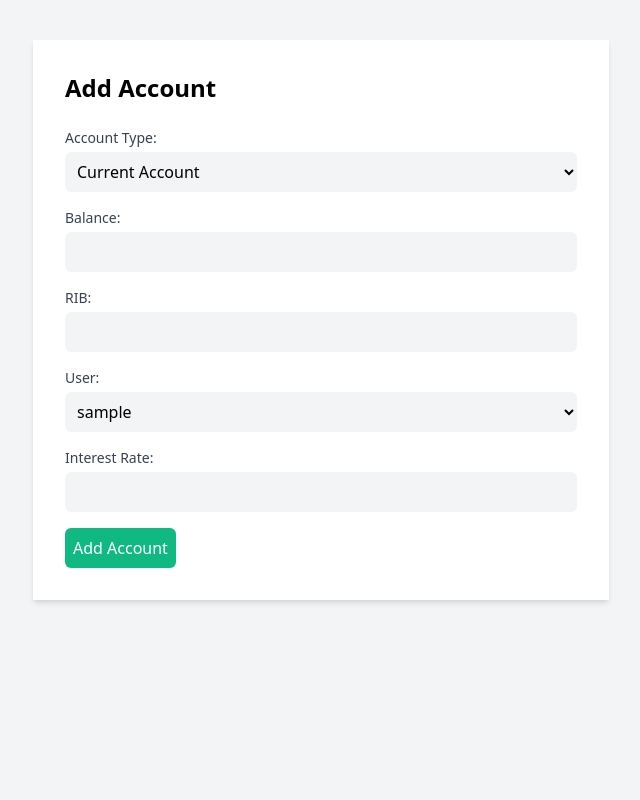
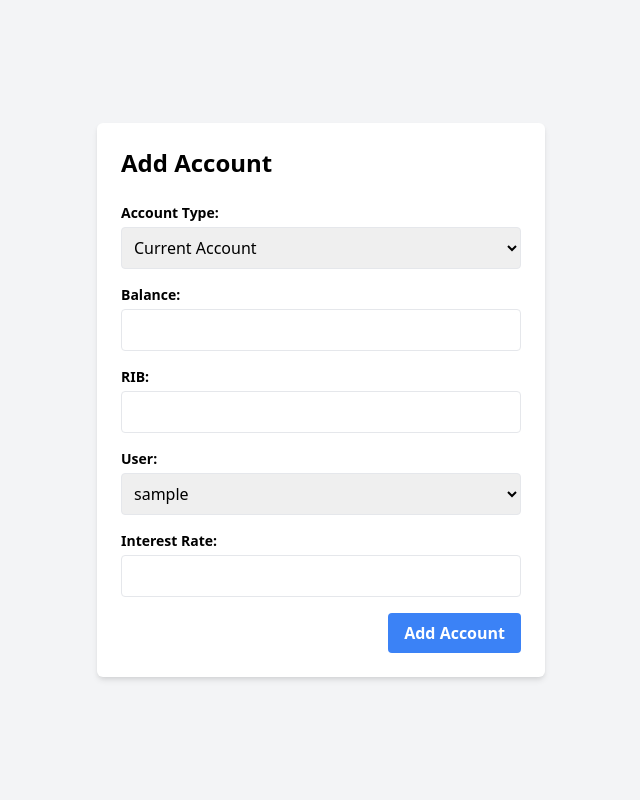
Before and after one commit to Mr-AXEL01/E-BANK, a PHP site: page /addAccount.php in a window 1280 px wide. Shown: the whole page, without its empty margins (319-959 px from the left). Run offline with PHP 8.4, Linux system fonts and the light colour scheme; tables that the repository leaves empty or names only in its code hold one stand-in row (values such as "Sample post"); data that the repository does not hold is empty.

Commit message:
handle more logic for account

```diff
--- a/app/views/addAccount.php
+++ b/app/views/addAccount.php
@@ -1,8 +1,8 @@
 <?php
 require_once "../services/AccountService.php";
 require_once "../services/UserServices.php";
-require_once"../models/account/CurrentAccount.php";
-require_once"../models/account/SavingsAccount.php";
+require_once "../models/account/CurrentAccount.php";
+require_once "../models/account/SavingsAccount.php";
 
 $accountService = new AccountService();
 $userService = new Userservice();
@@ -11,6 +11,7 @@ $userService = new Userservice();
 $users = $userService->getUser();  // Adjust this based on your UserService implementation
 
 // Logic for editing account
+$editMode = false;
 if ($_SERVER['REQUEST_METHOD'] === 'GET' && isset($_GET['edit'])) {
     $accountId = $_GET['edit'];
     $account = $accountService->getAccountById($accountId);
@@ -31,22 +32,21 @@ if ($_SERVER['REQUEST_METHOD'] === 'GET' && isset($_GET['edit'])) {
 }
 
 // Logic for adding or editing account
-if ($_SERVER['REQUEST_METHOD'] === 'POST') {
-    if (isset($_POST['submit'])) {
+if ($_SERVER['REQUEST_METHOD'] === 'POST' && isset($_POST['submit'])) {
     $accountType = $_POST['accountType'];
     $balance = $_POST['balance'];
     $RIB = $_POST['RIB'];
     $userId = $_POST['userId'];
 
     if ($accountType === 'current') {
-            $overdraftLimit = $_POST['overdraftLimit'];
+        $overdraftLimit = $currentAccountData['overdraft_limit'] ?? null;
         $account = new CurrentAccount(null, $balance, $RIB, $userId, $overdraftLimit);
     } else {
-            $interestRate = $_POST['interestRate'];
+        $interestRate = $currentAccountData['interest_rate'] ?? null;
         $account = new SavingsAccount(null, $balance, $RIB, $userId, $interestRate);
     }
 
-        if (isset($_POST['edited'])) {
+    if ($editMode) {
         $accountId = $_POST['accountId'];
         $account->setAccountId($accountId);
         $accountService->editAccount($account);
@@ -58,7 +58,6 @@ if ($_SERVER['REQUEST_METHOD'] === 'POST') {
     header('Location: accounts.php');
     exit();
 }
-}
 ?>
 
 <!DOCTYPE html>
@@ -67,56 +66,42 @@ if ($_SERVER['REQUEST_METHOD'] === 'POST') {
 <head>
     <meta charset="UTF-8">
     <meta name="viewport" content="width=device-width, initial-scale=1.0">
-    <title><?= isset($editMode) ? 'Edit' : 'Add' ?> Account</title>
-    <!-- Tailwind CSS CDN -->
-    <link href="https://cdn.jsdelivr.net/npm/tailwindcss@2.2.19/dist/tailwind.min.css" rel="stylesheet">
+    <title><?= $editMode ? 'Edit' : 'Add' ?> Account</title>
+    <!-- Add Tailwind CSS -->
+    <link rel="stylesheet" href="https://cdn.jsdelivr.net/npm/tailwindcss@2.2.19/dist/tailwind.min.css">
 </head>
 
-<body class="bg-gray-100">
+<body class="bg-gray-100 min-h-screen flex items-center justify-center">
 
-    <div class="max-w-xl mx-auto bg-white p-8 mt-10 shadow-md">
-        <h1 class="text-2xl font-bold mb-6"><?= isset($editMode) ? 'Edit' : 'Add' ?> Account</h1>
+    <div class="w-full max-w-md bg-white p-6 rounded-md shadow-md">
+        <h1 class="text-2xl font-bold mb-6"><?= $editMode ? 'Edit' : 'Add' ?> Account</h1>
 
         <form method="post" action="" class="space-y-4">
             <input type="hidden" name="accountId" value="<?= isset($accountId) ? $accountId : '' ?>">
 
-            <div class="flex space-x-4">
-                <div class="flex-1">
-                    <label for="accountType" class="block text-sm font-medium text-gray-700">Account Type:</label>
-                    <select name="accountType" id="accountType"
-                        class="mt-1 p-2 block w-full rounded-md bg-gray-100 border-transparent focus:border-gray-500 focus:bg-white focus:ring-0">
-                        <option value="current"
-                            <?= isset($accountType) && $accountType === 'current' ? 'selected' : '' ?>>Current
-                            Account</option>
-                        <option value="savings"
-                            <?= isset($accountType) && $accountType === 'savings' ? 'selected' : '' ?>>Savings
-                            Account</option>
+            <div class="flex flex-col">
+                <label for="accountType" class="text-sm font-semibold mb-1">Account Type:</label>
+                <select name="accountType" id="accountType" class="p-2 border rounded">
+                    <option value="current" <?= isset($accountType) && $accountType === 'current' ? 'selected' : '' ?>>Current Account</option>
+                    <option value="savings" <?= isset($accountType) && $accountType === 'savings' ? 'selected' : '' ?>>Savings Account</option>
                 </select>
             </div>
+
+            <div class="flex flex-col">
+                <label for="balance" class="text-sm font-semibold mb-1">Balance:</label>
+                <input type="number" name="balance" value="<?= isset($balance) ? $balance : '' ?>" class="p-2 border rounded" required>
             </div>
 
-            <div>
-                <label for="balance" class="block text-sm font-medium text-gray-700">Balance:</label>
-                <input type="number" name="balance" value="<?= isset($balance) ? $balance : '' ?>"
-                    class="mt-1 p-2 block w-full rounded-md bg-gray-100 border-transparent focus:border-gray-500 focus:bg-white focus:ring-0"
-                    required>
+            <div class="flex flex-col">
+                <label for="RIB" class="text-sm font-semibold mb-1">RIB:</label>
+                <input type="text" name="RIB" value="<?= isset($RIB) ? $RIB : '' ?>" class="p-2 border rounded" required>
             </div>
 
-            <div>
-                <label for="RIB" class="block text-sm font-medium text-gray-700">RIB:</label>
-                <input type="text" name="RIB" value="<?= isset($RIB) ? $RIB : '' ?>"
-                    class="mt-1 p-2 block w-full rounded-md bg-gray-100 border-transparent focus:border-gray-500 focus:bg-white focus:ring-0"
-                    required>
-            </div>
-
-            <div>
-                <label for="userId" class="block text-sm font-medium text-gray-700">User:</label>
-                <select name="userId"
-                    class="mt-1 p-2 block w-full rounded-md bg-gray-100 border-transparent focus:border-gray-500 focus:bg-white focus:ring-0"
-                    required>
+            <div class="flex flex-col">
+                <label for="userId" class="text-sm font-semibold mb-1">User:</label>
+                <select name="userId" class="p-2 border rounded" required>
                     <?php foreach ($users as $user) : ?>
-                    <option value="<?= $user['userId'] ?>"
-                        <?= isset($userId) && $userId == $user['userId'] ? 'selected' : '' ?>>
+                        <option value="<?= $user['userId'] ?>" <?= isset($userId) && $userId == $user['userId'] ? 'selected' : '' ?>>
                             <?= $user['username'] ?>
                         </option>
                     <?php endforeach; ?>
@@ -124,34 +109,23 @@ if ($_SERVER['REQUEST_METHOD'] === 'POST') {
             </div>
 
             <?php if (isset($accountType) && $accountType === 'current') : ?>
-            <div>
-                <label for="overdraftLimit" class="block text-sm font-medium text-gray-700">Overdraft Limit:</label>
-                <input type="number" name="overdraftLimit" value="<?= isset($overdraftLimit) ? $overdraftLimit : '' ?>"
-                    class="mt-1 p-2 block w-full rounded-md bg-gray-100 border-transparent focus:border-gray-500 focus:bg-white focus:ring-0"
-                    required>
+                <div class="flex flex-col">
+                    <label for="overdraftLimit" class="text-sm font-semibold mb-1">Overdraft Limit:</label>
+                    <input type="number" name="overdraftLimit" value="<?= isset($overdraftLimit) ? $overdraftLimit : '' ?>" class="p-2 border rounded" required>
                 </div>
             <?php else : ?>
-            <div>
-                <label for="interestRate" class="block text-sm font-medium text-gray-700">Interest Rate:</label>
-                <input type="number" name="interestRate" value="<?= isset($interestRate) ? $interestRate : '' ?>"
-                    class="mt-1 p-2 block w-full rounded-md bg-gray-100 border-transparent focus:border-gray-500 focus:bg-white focus:ring-0"
-                    required>
+                <div class="flex flex-col">
+                    <label for="interestRate" class="text-sm font-semibold mb-1">Interest Rate:</label>
+                    <input type="number" name="interestRate" value="<?= isset($interestRate) ? $interestRate : '' ?>" class="p-2 border rounded" required>
                 </div>
             <?php endif; ?>
 
-            <?php
-            if (isset($editMode)) {
-                echo '<input type="submit" name="edited"
-                    class="mt-4 bg-blue-500 text-white p-2 rounded-md cursor-pointer" value="Edit">';
-            } else {
-                echo '<input type="submit" name="submit"
-                    class="mt-4 bg-green-500 text-white p-2 rounded-md cursor-pointer" value="Add Account">';
-            }
-            ?>
+            <div class="flex justify-end">
+                <input type="submit" name="submit" value="<?= $editMode ? 'Edit' : 'Add' ?> Account"
+                    class="bg-blue-500 text-white font-semibold px-4 py-2 rounded cursor-pointer">
+            </div>
         </form>
     </div>
-
-    <!-- Add any additional content or scripts as needed -->
 
 </body>
 
```
Also changed, not shown: app/services/accountService.php (+105 -25 lines), app/views/Accounts.php (+10 -6 lines). Lines whose indentation alone changed are shown as unchanged.
